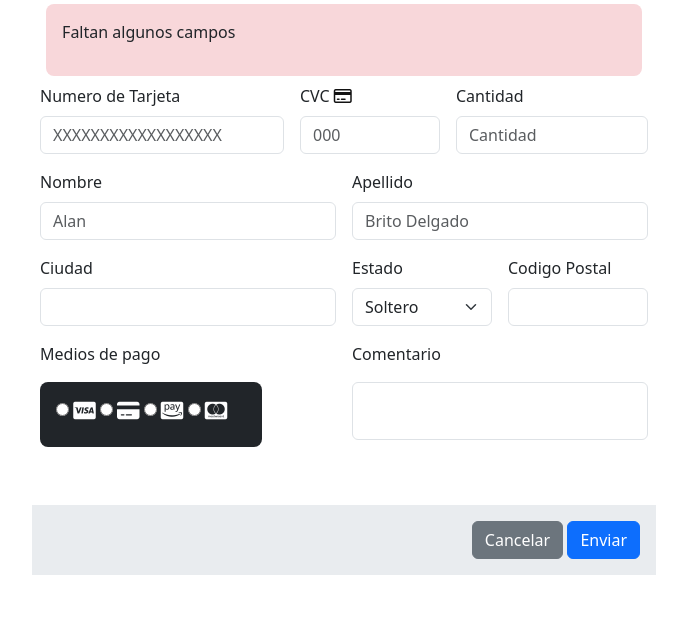
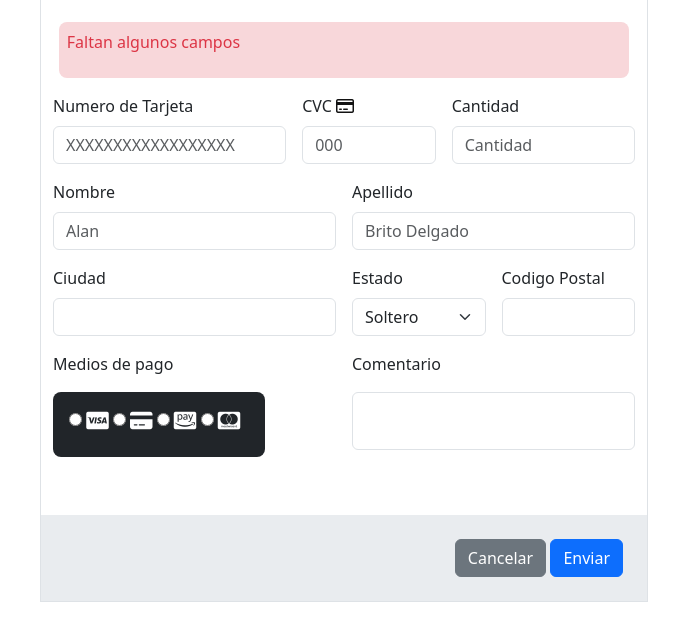
Before and after one commit to titoshiro/formulario, a plain HTML site: page formulario/index.html in a window 1280 px wide. Shown: the part 108-748 px from the top of the page, without its empty margins (296-983 px from the left). Drawn offline with nearby package versions, Linux system fonts and the light colour scheme.

Commit message:
arreglos

```diff
--- a/formulario/index.html
+++ b/formulario/index.html
@@ -1,26 +1,33 @@
 <!doctype html>
 <html lang="en">
+
 <head>
   <meta charset="utf-8">
   <meta name="viewport" content="width=device-width, initial-scale=1">
   <title>Bootstrap demo</title>
-    <link href="https://cdn.jsdelivr.net/npm/bootstrap@5.3.0-alpha3/dist/css/bootstrap.min.css" rel="stylesheet" integrity="sha384-KK94CHFLLe+nY2dmCWGMq91rCGa5gtU4mk92HdvYe+M/SXH301p5ILy+dN9+nJOZ" crossorigin="anonymous">
+  <link href="https://cdn.jsdelivr.net/npm/bootstrap@5.3.0-alpha3/dist/css/bootstrap.min.css" rel="stylesheet"
+    integrity="sha384-KK94CHFLLe+nY2dmCWGMq91rCGa5gtU4mk92HdvYe+M/SXH301p5ILy+dN9+nJOZ" crossorigin="anonymous">
   <link rel="stylesheet" href="style.css">
 </head>
+
 <body>
-   <div class="container w-50 p-3">
+  <div class="container w-50 p-3 ">
     <div class="row">
       <div class="col">
-            <div class="container">
+        <div class="container ">
           <div class="row">
-                    <div class="col-12 p-3 mb-2 bg-body-secondary text-dark">
+            <div class="col-12 p-3  bg-body-secondary text-dark border-bottom">
               <h1>Formulario de Pago</h1>
             </div>
           </div>
         </div>
-            <div class="container">
+        <div class="container border">
           <div class="row">
-                  <div id="alerta" class="col-12 div p-3 mb-2 bg-danger-subtle text-emphasis-danger">
+            <div class="col  text-dark">
+              <br>
+              <div class=" container">
+                <div class="row">
+                  <div id="alerta" class="col-12 div p-2 mb-3 bg-danger-subtle text-danger">
                     <p>Faltan algunos campos </p>
                   </div>
                 </div>
@@ -31,7 +38,8 @@
                   <input type="card " class="form-control " placeholder=XXXXXXXXXXXXXXXXXX id="inputCard4">
                 </div>
                 <div class="col-md-3">
-                  <label for="inputPassword4" class="form-label">CVC <i class="fa-regular fa-credit-card" style="color: #121212;"></i></label>
+                  <label for="inputPassword4" class="form-label">CVC <i class="fa-regular fa-credit-card"
+                      style="color: #121212;"></i></label>
                   <input type="password" class="form-control" id="inputPassword4" placeholder="000">
                 </div>
                 <div class="col-md-4">
@@ -62,13 +70,15 @@
                   <label for="inputZip" class="form-label">Codigo Postal</label>
                   <input type="numero" class="form-control" id="inputZip">
                 </div>
-                <div  class="col-12 col-md-6 col-lg-6">
+                <div class="col-12 col-md-6 col-lg-6">
                   <p>Medios de pago</p>
-                <div id="cajaTargetas"class="p-3 mb-2 bg-dark w-75 p-2 ">
-                   <input type="radio">  <i class="fa-brands fa-cc-visa fa-lg" style="color: #fefeff;margin-bottom: 20px;"></i>
-                   <input type="radio">  <i class="fa-solid fa-credit-card fa-lg" style="color: #fefeff;margin-bottom: 20px;"></i>
-                   <input type="radio">  <i class="fa-brands fa-cc-amazon-pay fa-lg" style="color: #ffffff;"></i>
-                   <input type="radio">  <i class="fa-brands fa-cc-mastercard fa-lg" style="color: #fefeff;"></i>
+                  <div id="cajaTargetas" class="p-3 mb-2 bg-dark w-75 p-2 ">
+                    <input type="radio"> <i class="fa-brands fa-cc-visa fa-lg"
+                      style="color: #fefeff;margin-bottom: 20px;"></i>
+                    <input type="radio"> <i class="fa-solid fa-credit-card fa-lg"
+                      style="color: #fefeff;margin-bottom: 20px;"></i>
+                    <input type="radio"> <i class="fa-brands fa-cc-amazon-pay fa-lg" style="color: #ffffff;"></i>
+                    <input type="radio"> <i class="fa-brands fa-cc-mastercard fa-lg" style="color: #fefeff;"></i>
                   </div>
                 </div>
                 <div class="form-floating col-12 col-md-6 col-lg-6" w-75 p-3>
@@ -76,10 +86,11 @@
                   <textarea class="form-control" placeholder="Leave a comment here" id="floatingTextarea"></textarea>
                   <label for="floatingTextarea"></label>
                 </div>
-
-                  <div class="container "id="cajaComentario">
+            </div>
+          </div>
+          <div class="container-floid " id="cajaComentario">
             <div class="row">
-                        <div class="col-12 p-3 mb-2 bg-body-secondary ">
+              <div class="col-12 p-4  bg-body-secondary ">
                 <div class="col-12 text-end">
                   <button type="button" class="btn btn-secondary ">Cancelar</button>
                   <button type="send" class="btn btn-primary ">Enviar</button>
@@ -92,6 +103,7 @@
         </div>
       </div>
     </div>
+  </div>
 
 
 
@@ -99,7 +111,10 @@
 
 
 
-    <script src="https://cdn.jsdelivr.net/npm/bootstrap@5.3.0-alpha3/dist/js/bootstrap.bundle.min.js" integrity="sha384-ENjdO4Dr2bkBIFxQpeoTz1HIcje39Wm4jDKdf19U8gI4ddQ3GYNS7NTKfAdVQSZe" crossorigin="anonymous"></script>
+  <script src="https://cdn.jsdelivr.net/npm/bootstrap@5.3.0-alpha3/dist/js/bootstrap.bundle.min.js"
+    integrity="sha384-ENjdO4Dr2bkBIFxQpeoTz1HIcje39Wm4jDKdf19U8gI4ddQ3GYNS7NTKfAdVQSZe"
+    crossorigin="anonymous"></script>
   <script src="https://kit.fontawesome.com/f4d7caccd7.js" crossorigin="anonymous"></script>
 </body>
+
 </html>
```
Also changed, not shown: package-lock.json (added). Lines whose indentation alone changed are shown as unchanged.
